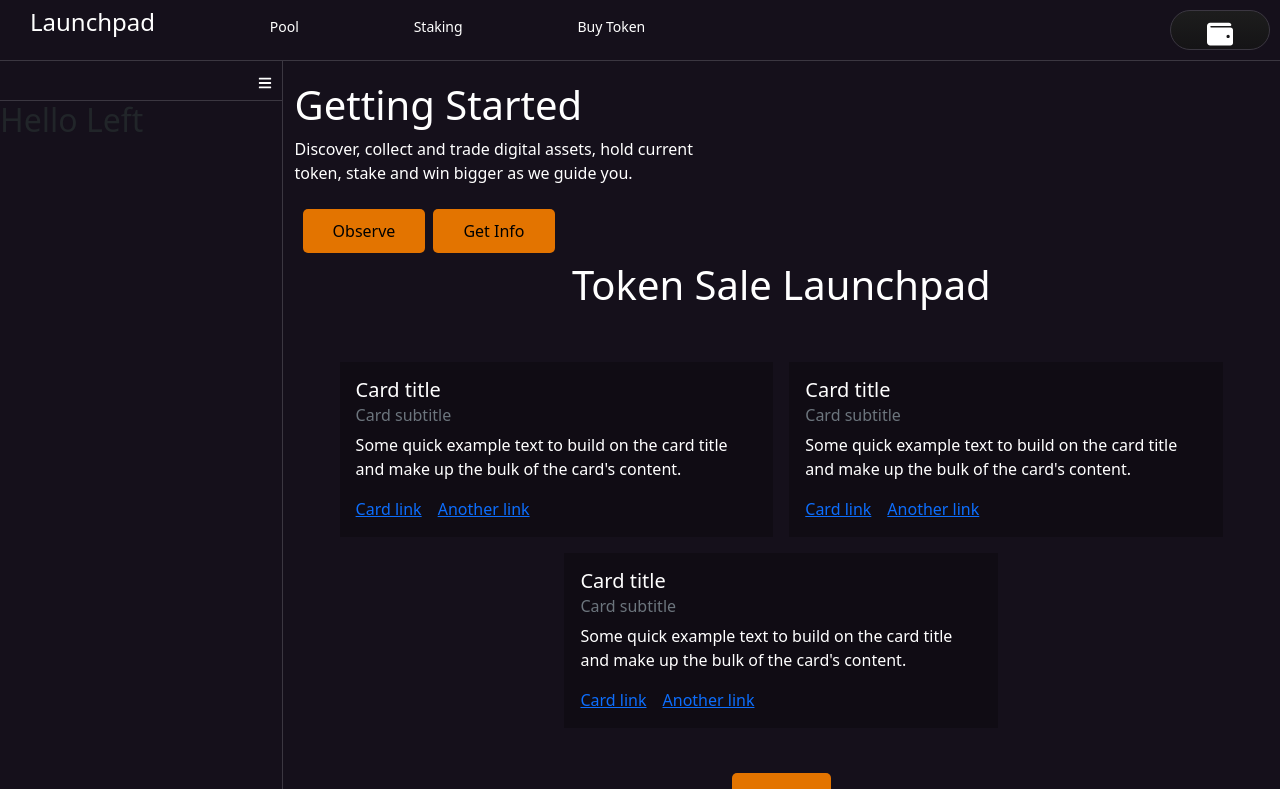
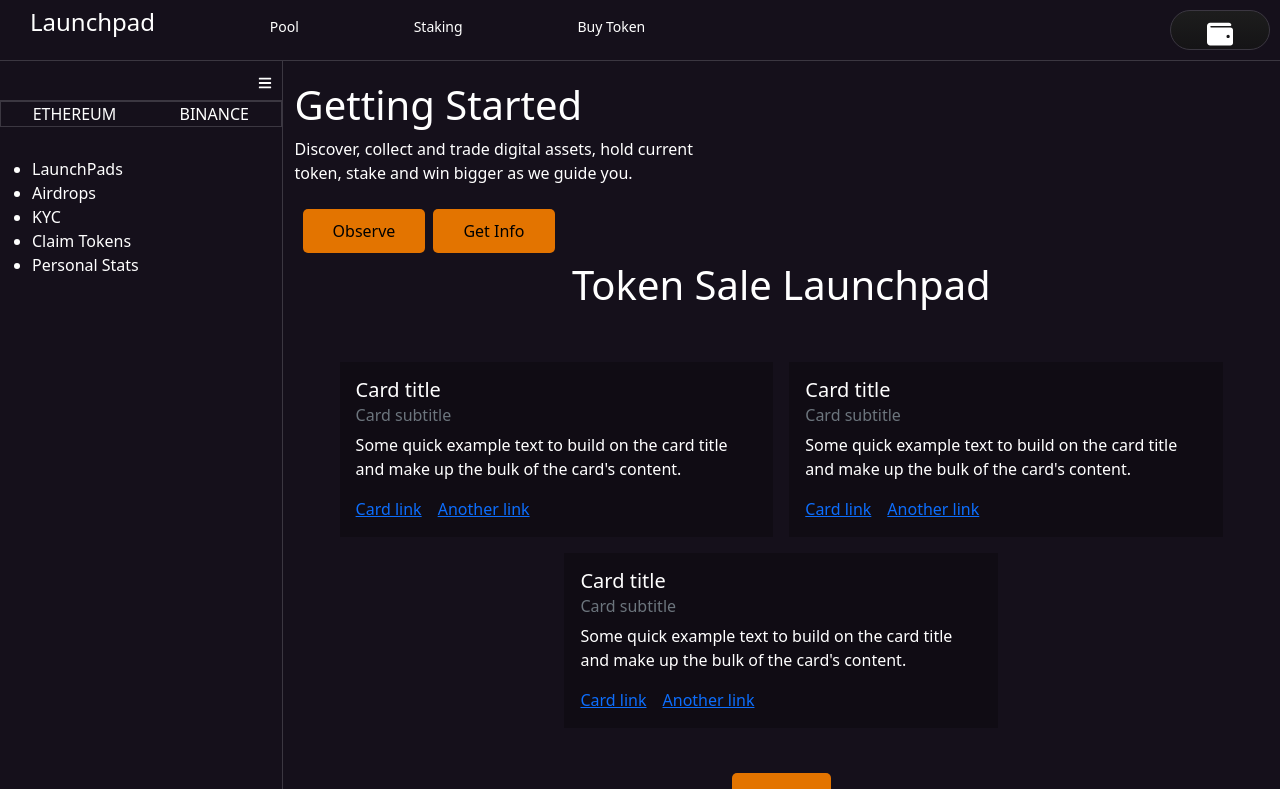
Before and after one commit to Prosper90/web3modal-example, a React (Create React App) app: page / in a window 1280 px wide. Both pictures are taken after a click on the icon 72 px from the left and 83 px from the top of the page. Built offline with nearby package versions, Linux system fonts and the light colour scheme; no server answers.

Commit message:
trying deployment

```diff
--- a/package.json
+++ b/package.json
@@ -12,6 +12,7 @@
     "@walletconnect/web3-provider": "^1.6.6",
     "axios": "^0.23.0",
     "bootstrap": "^5.1.3",
+    "caniuse-lite": "^1.0.30001369",
     "core-js": "^3.18.3",
     "fortmatic": "^2.2.1",
     "react": "^17.0.2",
--- a/src/App.css
+++ b/src/App.css
@@ -230,6 +230,23 @@ body{
   text-decoration: none;
 }
 
+
+.choosechain {
+  border: 1px solid #3b3741;
+  display: flex;
+  justify-content: space-around;
+  color: #fff;
+}
+
+.choosechain span{
+}
+
+.list {
+  padding-top: 30px;
+  color: #fff;
+   list-style-type: none;
+}
+
 .footer {
   padding: 0;
   margin-left: 0;
@@ -246,7 +263,7 @@ body{
 
 
 
-@media(max-width:767px) {
+@media (max-width:767px) {
 
 
 
--- a/src/components/Markettype.js
+++ b/src/components/Markettype.js
@@ -26,7 +26,23 @@ class Markettype extends Component {
       </div>
 
        <div className={ this.props.empty ? "nav-contain" : "nav-contain-nactive"}>
-        <h2> Hello Left </h2>
+
+        <div className="choosechain">
+         <span>ETHEREUM</span>
+         <span>BINANCE</span>
+        </div>
+
+
+        <div className="list">
+         <ul className="list-ul">
+         <li>LaunchPads</li>
+         <li>Airdrops</li>
+         <li>KYC</li>
+         <li>Claim Tokens</li>
+         <li>Personal Stats</li>
+         </ul>
+        </div>
+
       </div>
 
       </div>
```
Also changed, not shown: 1 other file (tests, documents, lock files or other folders).
